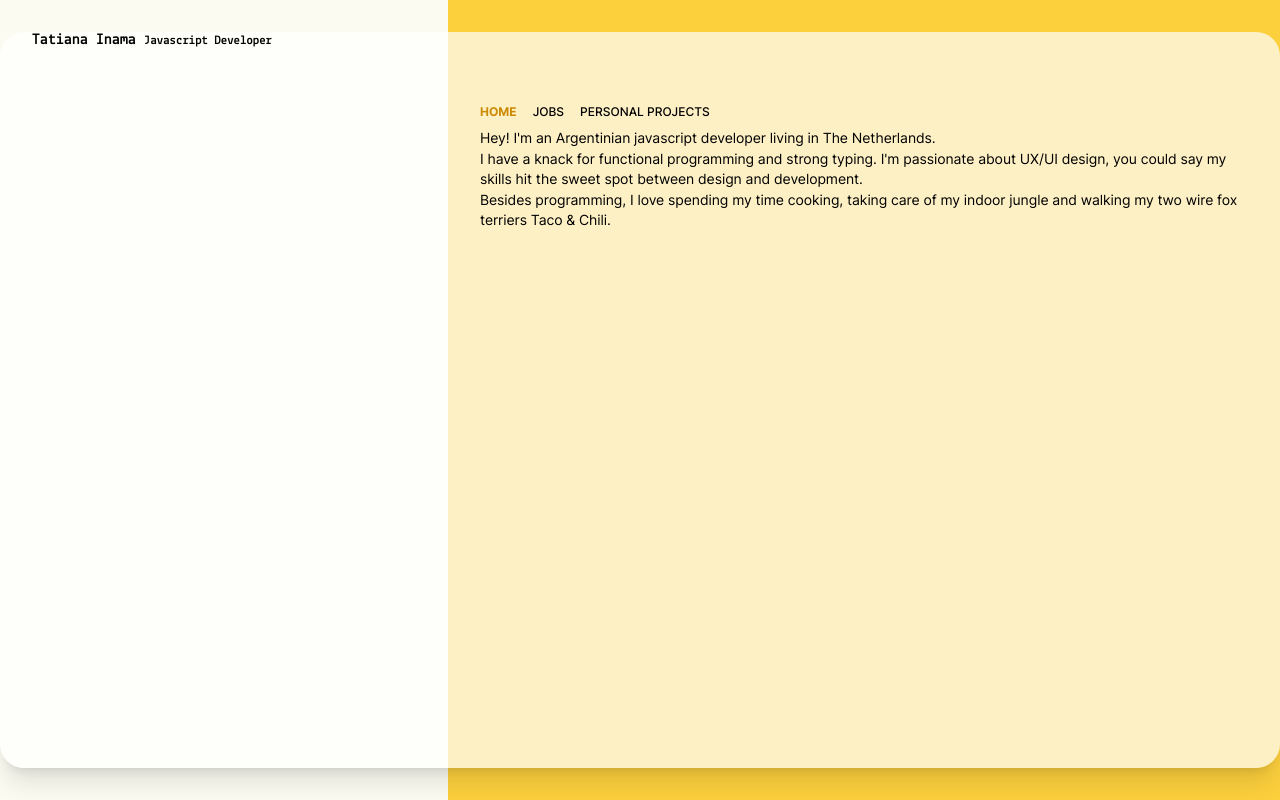
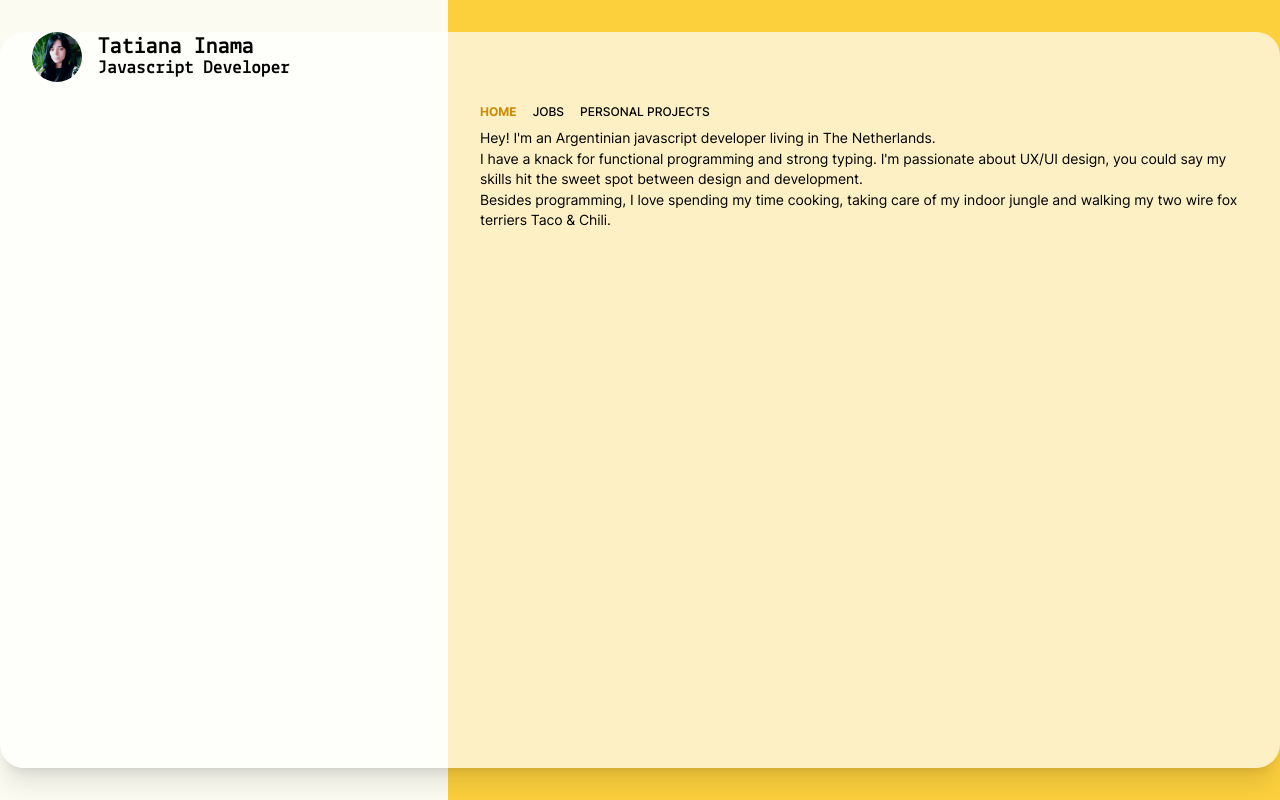
Before and after one commit to tatianainama/portfolio, a Next.js app: page / in a window 1280 px wide. Built offline with nearby package versions, Linux system fonts and the light colour scheme.

Commit message:
Introduce Avatar component

```diff
--- /dev/null
+++ b/components/Avatar/Avatar.module.css
@@ -0,0 +1,15 @@
+.avatarContainer {
+  @apply flex items-center space-x-4;
+}
+
+.profilePicture {
+  @apply rounded-full;
+}
+
+.avatarTitle {
+  @apply text-2xl leading-none whitespace-nowrap;
+}
+
+.avatarTitle small {
+  @apply block;
+}
--- /dev/null
+++ b/components/Avatar/index.tsx
@@ -0,0 +1,22 @@
+import { FC } from 'react'
+import Image from 'next/image'
+import profile from '../../public/images/pf.jpg'
+
+import styles from './Avatar.module.css'
+
+const Avatar: FC = () => (
+  <div className={styles.avatarContainer}>
+    <Image
+      className={styles.profilePicture}
+      src={profile}
+      alt="Tatiana Inama profile picture"
+      width={50}
+      height={50}
+    />
+    <h1 className={styles.avatarTitle}>
+      Tatiana Inama<small>Javascript Developer</small>
+    </h1>
+  </div>
+)
+
+export default Avatar
--- a/components/Layout/index.tsx
+++ b/components/Layout/index.tsx
@@ -1,6 +1,7 @@
 import Head from 'next/head'
 import { FC } from 'react'
-import Navigation from '../Navigation'
+import Navigation from '@/components/Navigation'
+import Avatar from '@/components/Avatar'
 import styles from './Layout.module.css'
 
 type Layout = {
@@ -23,9 +24,7 @@ const Layout: FC<Layout> = ({
 
       <header className={styles.header}>
         <div className={styles.headerContainer}>
-          <h1>
-            Tatiana Inama <small>Javascript Developer</small>
-          </h1>
+          <Avatar />
         </div>
       </header>
 
```
Also changed, not shown: public/images/pf.jpg (added).
